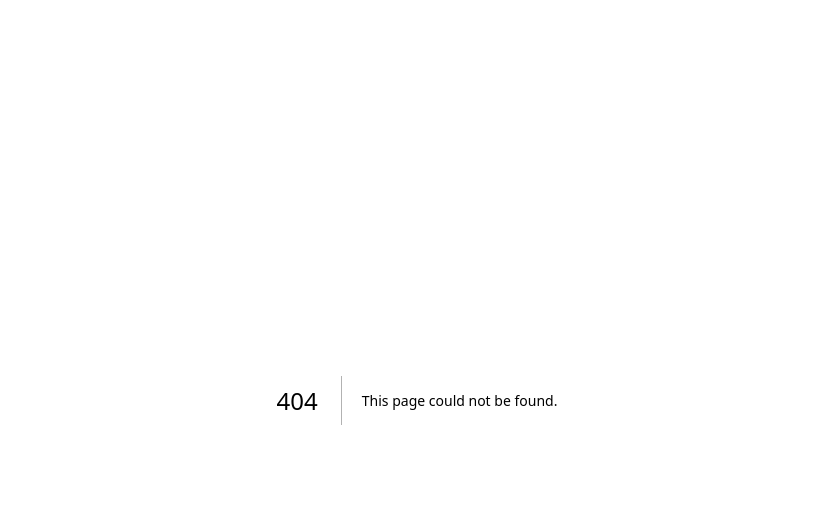
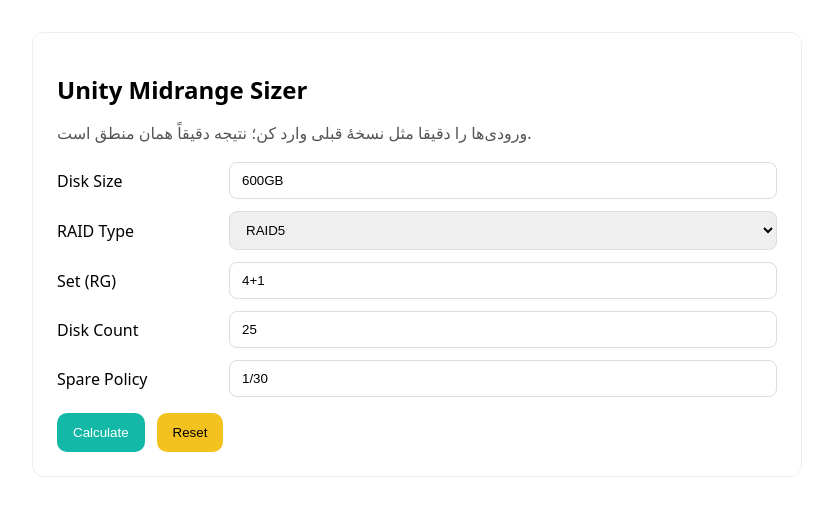
Before and after one commit to kavehvatan/unitycalnext, a Next.js app: page /tools/unity in a window 1280 px wide. Before the commit this address had no page. Shown: the top 516 px of the page, without its empty margins (223-1056 px from the left). Built offline with nearby package versions, Linux system fonts and the light colour scheme.

Commit message:
Add Unity Calculator UI page

```diff
--- /dev/null
+++ b/pages/tools/unity.tsx
@@ -0,0 +1,114 @@
+import React, { useState } from "react";
+
+type Result = {
+  ok: boolean;
+  raid: string;
+  set: string;
+  count: number;
+  sparePolicy: string;
+  disk: string;
+  perSetTB: number;
+  groups: number;
+  spares: number;
+  usableTB: number;
+  from: "lookup" | "fallback";
+};
+
+export default function UnityCalculatorPage() {
+  const [disk, setDisk] = useState("600GB");
+  const [raid, setRaid] = useState("RAID5");
+  const [rg, setRg] = useState("4+1");
+  const [count, setCount] = useState(25);
+  const [spare, setSpare] = useState("1/30");
+  const [loading, setLoading] = useState(false);
+  const [res, setRes] = useState<Result | null>(null);
+  const [err, setErr] = useState<string | null>(null);
+
+  async function submit(e: React.FormEvent) {
+    e.preventDefault();
+    setLoading(true); setErr(null); setRes(null);
+    try {
+      const r = await fetch("/api/unity-calculator", {
+        method: "POST",
+        headers: { "Content-Type": "application/json" },
+        body: JSON.stringify({
+          disk, raid, set: rg, count: Number(count), sparePolicy: spare,
+        }),
+      });
+      const j = await r.json();
+      if (!r.ok) throw new Error(j?.error || "Request failed");
+      setRes(j);
+    } catch (e:any) {
+      setErr(e.message || "Error");
+    } finally {
+      setLoading(false);
+    }
+  }
+
+  const box: React.CSSProperties = { maxWidth: 720, margin: "32px auto", padding: 24, border: "1px solid #eee", borderRadius: 12, fontFamily: "ui-sans-serif, system-ui" };
+  const row: React.CSSProperties = { display: "grid", gridTemplateColumns: "160px 1fr", gap: 12, alignItems: "center", marginBottom: 12 };
+  const input: React.CSSProperties = { padding: "10px 12px", border: "1px solid #ddd", borderRadius: 8 };
+  const btn: React.CSSProperties = { padding: "12px 16px", borderRadius: 10, border: "none", cursor: "pointer" };
+
+  return (
+    <main style={box}>
+      <h1 style={{fontSize: 24, fontWeight: 700, marginBottom: 8}}>Unity Midrange Sizer</h1>
+      <p style={{color:"#555", marginBottom: 18}}>ورودی‌ها را دقیقا مثل نسخهٔ قبلی وارد کن؛ نتیجه دقیقاً همان منطق است.</p>
+
+      <form onSubmit={submit}>
+        <div style={row}>
+          <label>Disk Size</label>
+          <input style={input} value={disk} onChange={e=>setDisk(e.target.value)} placeholder="مثلاً 600GB یا 1.2TB" />
+        </div>
+        <div style={row}>
+          <label>RAID Type</label>
+          <select style={input as any} value={raid} onChange={e=>setRaid(e.target.value)}>
+            <option>RAID5</option>
+            <option>RAID6</option>
+            <option>RAID10</option>
+          </select>
+        </div>
+        <div style={row}>
+          <label>Set (RG)</label>
+          <input style={input} value={rg} onChange={e=>setRg(e.target.value)} placeholder="مثل 4+1 یا 6+2" />
+        </div>
+        <div style={row}>
+          <label>Disk Count</label>
+          <input style={input} type="number" value={count} onChange={e=>setCount(parseInt(e.target.value||"0"))} min={0} />
+        </div>
+        <div style={row}>
+          <label>Spare Policy</label>
+          <input style={input} value={spare} onChange={e=>setSpare(e.target.value)} placeholder="مثل 1/30 یا 2/32" />
+        </div>
+        <div style={{display:"flex", gap:12, marginTop: 16}}>
+          <button type="submit" style={{...btn, background:"#14b8a6", color:"#fff"}} disabled={loading}>
+            {loading ? "Calculating…" : "Calculate"}
+          </button>
+          <button type="button" style={{...btn, background:"#f4c21f"}} onClick={() => { setRes(null); setErr(null); }}>
+            Reset
+          </button>
+        </div>
+      </form>
+
+      {err && <p style={{color:"#b91c1c", marginTop:16}}>Error: {err}</p>}
+
+      {res && (
+        <div style={{marginTop:24, padding:16, border:"1px solid #e5e7eb", borderRadius:10}}>
+          <h3 style={{marginTop:0, marginBottom:12}}>Result</h3>
+          <ul style={{lineHeight:1.9, margin:0, paddingLeft:18}}>
+            <li><b>Disk:</b> {res.disk}</li>
+            <li><b>RAID:</b> {res.raid}</li>
+            <li><b>Set:</b> {res.set}</li>
+            <li><b>Count:</b> {res.count}</li>
+            <li><b>Spare policy:</b> {res.sparePolicy}</li>
+            <li><b>Spare disks:</b> {res.spares}</li>
+            <li><b>Groups:</b> {res.groups}</li>
+            <li><b>Usable per set (TB):</b> {res.perSetTB}</li>
+            <li><b>Total usable (TB):</b> {res.usableTB}</li>
+            <li><b>Source:</b> {res.from}</li>
+          </ul>
+        </div>
+      )}
+    </main>
+  );
+}
```
